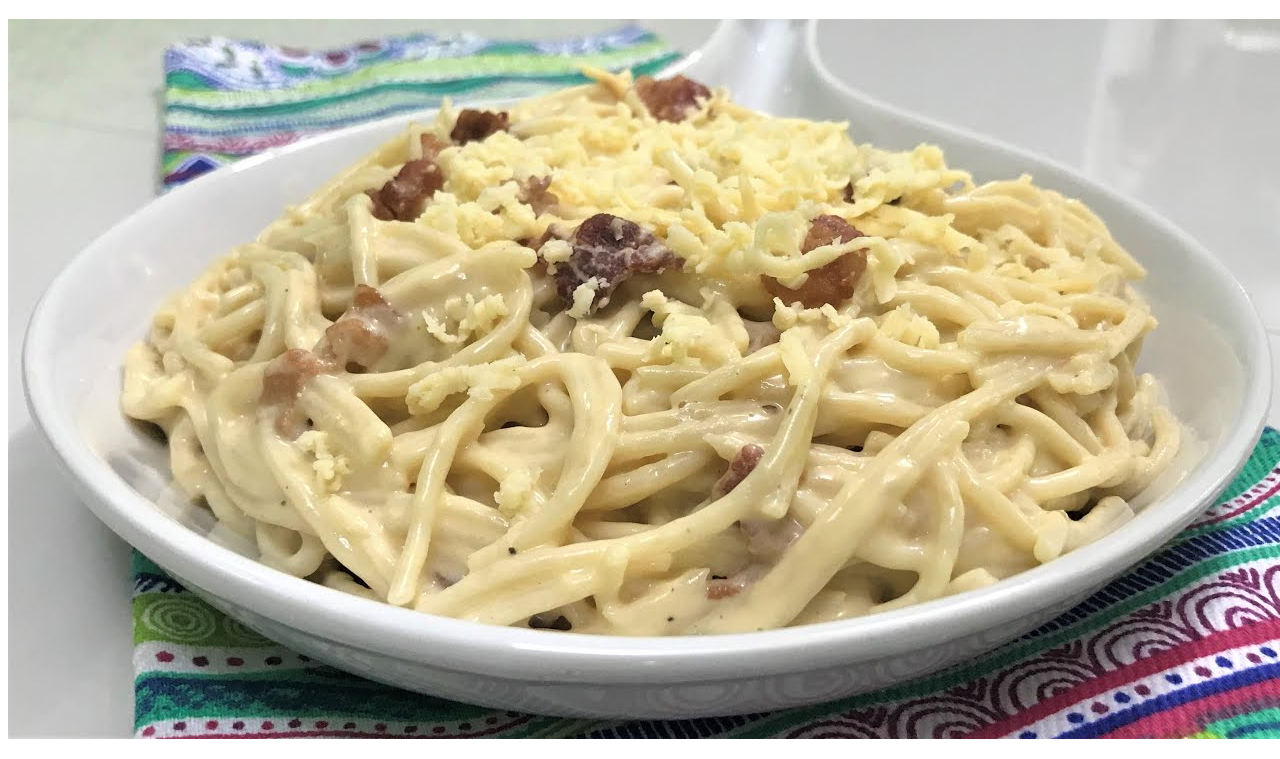
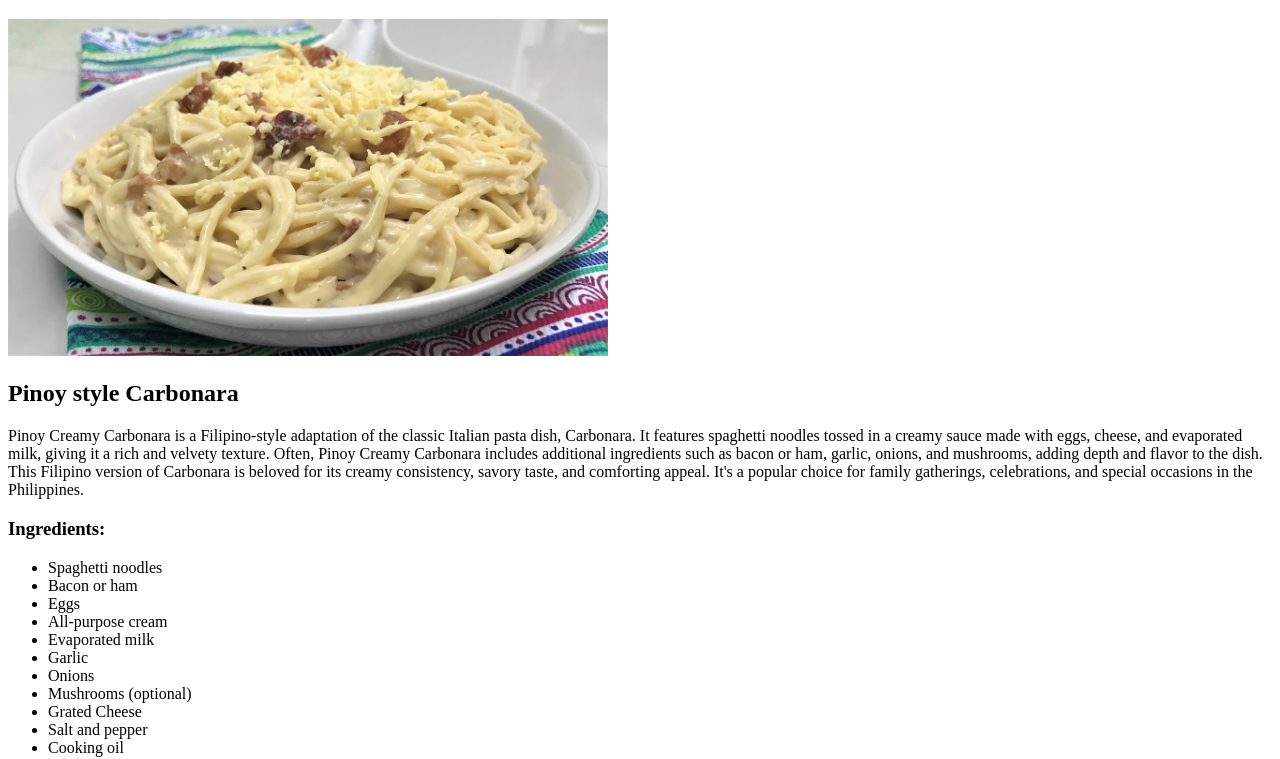
Before and after one commit to JustineLuys/odin-recipes, a plain HTML site: page recipes/carbonara.html in a window 1280 px wide. Shown: the part 61-820 px from the top of the page. Drawn offline with Linux system fonts and the light colour scheme.

Commit message:
final final

```diff
--- a/recipes/carbonara.html
+++ b/recipes/carbonara.html
@@ -7,7 +7,7 @@
     </head>
     <body>
         <h1>Creamy Carbonara</h1>
-        <img src="../images/carbonara.jpg" alt="Pinoy Chicken Adobo">
+        <img src="../images/carbonara.jpg" alt="Creamy Carbonara" width="600px">
         <h2>Pinoy style Carbonara</h2>
             <p>
                 Pinoy Creamy Carbonara is a Filipino-style adaptation of the classic Italian pasta dish, Carbonara. It features spaghetti noodles tossed
```
